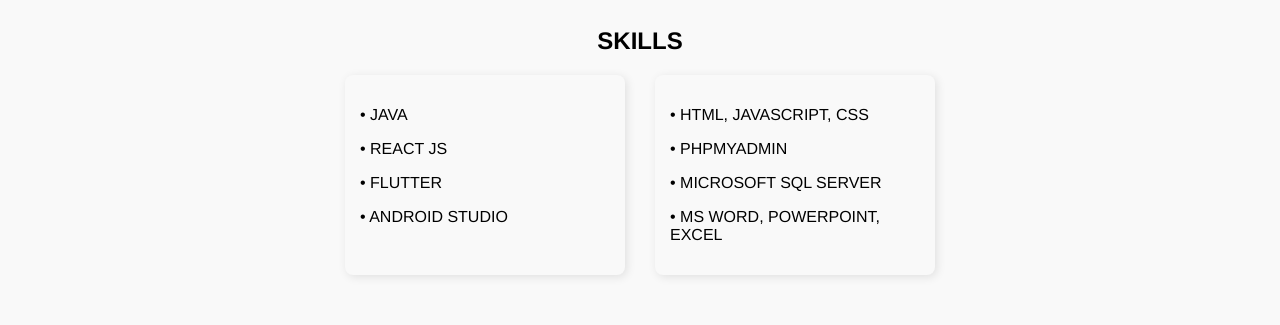
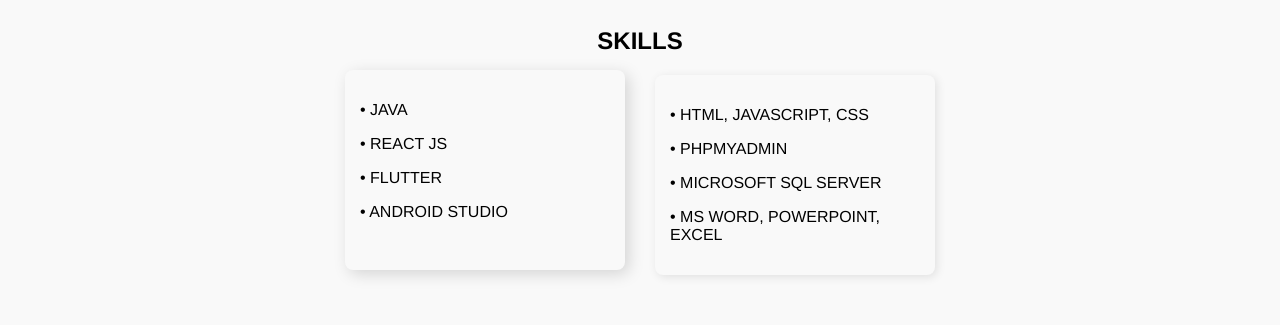
Before and after one commit to vinaschristopher13/vinas-website, a plain HTML site: page index.html in a window 1280 px wide. In both pictures the pointer is over the element 485 px from the left and 1097 px from the top of the page. Shown: the part 923-1248 px from the top of the page. Drawn offline with nearby package versions, Linux system fonts and the light colour scheme.

Commit message:
Update about.css

```diff
--- a/css/about.css
+++ b/css/about.css
@@ -47,6 +47,12 @@
     box-shadow: 2px 2px 10px rgba(0, 0, 0, 0.1);
     width: 250px;
     text-align: left;
+    transition: transform 0.2s ease, box-shadow 0.2s ease;
+  }
+
+  .column:hover{
+    transform: translateY(-5px);
+    box-shadow: 4px 4px 16px rgba(0, 0, 0, 0.15);
   }
 
   .column ul {
```
